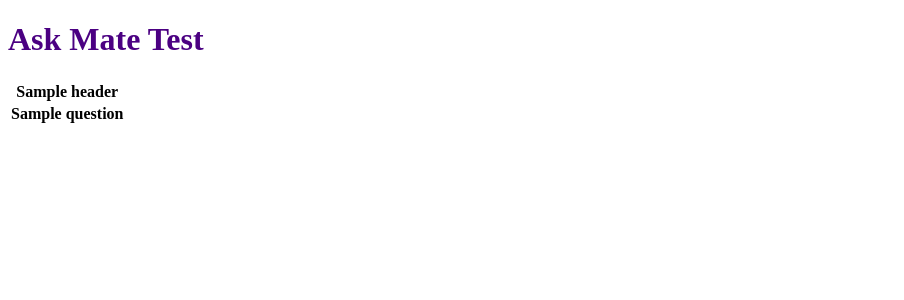
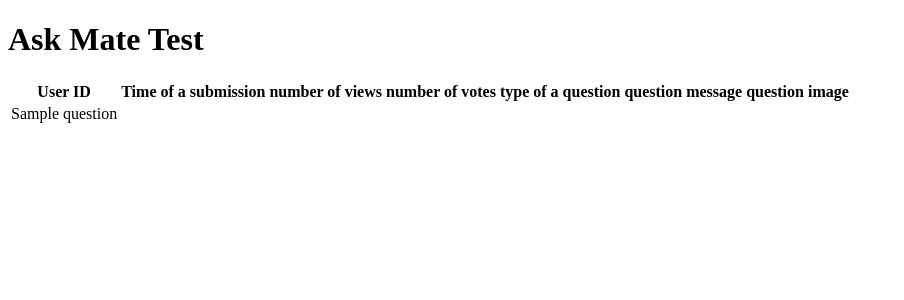
Before and after one commit to wezmiolem/Ask-Mate, a Flask app: template templates/index.html in a window 1280 px wide. Shown: the top 300 px of the page, without its empty margins (0-904 px from the left). Run offline with Flask 2, Linux system fonts and the light colour scheme; the template is opened without the code that fills it: most values are stand-ins (such as "Sample title", 1, 10 or a date in 2020); lists and menus that the app fills with data are empty.

Commit message:
index.html added sort table option as function for header values

```diff
--- a/static/css/styles.css
+++ b/static/css/styles.css
@@ -1,3 +1,14 @@
-h1 {
-  color: indigo;
-}
+/*table th {background-color: #a5bfd0}*/
+/*td {color: #3A7734}*/
+/*th {color: chartreuse}*/
+/*h2 {color: aqua;}*/
+/*title {color: #9C1A1C}*/
+/*table {*/
+/*  width: 100%;*/
+/*  background-color: #FFFFFF;*/
+/*  border-collapse: collapse;*/
+/*  border-width: 2px;*/
+/*  border-color: #7EA8F8;*/
+/*  border-style: solid;*/
+/*  color: #000000;*/
+/*}*/
--- a/templates/index.html
+++ b/templates/index.html
@@ -4,32 +4,90 @@
     <meta charset="UTF-8">
     <title>Ask Mate</title>
     <link rel="stylesheet" href="{{ url_for('static', filename='css/styles.css') }}">
+
 </head>
 <body>
 
-<h1>Ask Mate Test</h1>
-    <table>
+    <h1> Ask Mate Test</h1>
+    <table id="myTable">
         <thead>
             <tr>
-                {% for header in headers %}
-                    <th>
-                        {{ header }}
-                    </th>
-                {% endfor %}
+                        <th onclick="sortTable(0)">User ID</th>
+                        <th onclick="sortTable(1)">Time of a submission</th>
+                        <th onclick="sortTable(2)">number of views</th>
+                        <th onclick="sortTable(3)">number of votes</th>
+                        <th onclick="sortTable(4)">type of a question</th>
+                        <th onclick="sortTable(5)">question message</th>
+                        <th onclick="sortTable(6)">question image</th>
             </tr>
         </thead>
         <tbody>
             {% for question in questions %}
                 <tr>
                     {% for key in question_keys %}
-                        <th>
+                        <td>
                             {{ question[key] }}
-                        </th>
+                        </td>
                     {% endfor %}
                 </tr>
             {% endfor %}
         </tbody>
     </table>
-
+<script>
+function sortTable(n) {
+    let table, rows, switching, i, x, y, shouldSwitch, dir, switchcount = 0;
+    table = document.getElementById("myTable");
+  switching = true;
+  //Set the sorting direction to ascending:
+  dir = "asc";
+  /*Make a loop that will continue until
+  no switching has been done:*/
+  while (switching) {
+    //start by saying: no switching is done:
+    switching = false;
+    rows = table.rows;
+    /*Loop through all table rows (except the
+    first, which contains table headers):*/
+    for (i = 1; i < (rows.length - 1); i++) {
+      //start by saying there should be no switching:
+      shouldSwitch = false;
+      /*Get the two elements you want to compare,
+      one from current row and one from the next:*/
+      x = rows[i].getElementsByTagName("TD")[n];
+      y = rows[i + 1].getElementsByTagName("TD")[n];
+      /*check if the two rows should switch place,
+      based on the direction, asc or desc:*/
+      if (dir === "asc") {
+        if (x.innerHTML.toLowerCase() > y.innerHTML.toLowerCase()) {
+          //if so, mark as a switch and break the loop:
+          shouldSwitch= true;
+          break;
+        }
+      } else if (dir === "desc") {
+        if (x.innerHTML.toLowerCase() < y.innerHTML.toLowerCase()) {
+          //if so, mark as a switch and break the loop:
+          shouldSwitch = true;
+          break;
+        }
+      }
+    }
+    if (shouldSwitch) {
+      /*If a switch has been marked, make the switch
+      and mark that a switch has been done:*/
+      rows[i].parentNode.insertBefore(rows[i + 1], rows[i]);
+      switching = true;
+      //Each time a switch is done, increase this count by 1:
+      switchcount ++;
+    } else {
+      /*If no switching has been done AND the direction is "asc",
+      set the direction to "desc" and run the while loop again.*/
+      if (switchcount === 0 && dir === "asc") {
+        dir = "desc";
+        switching = true;
+      }
+    }
+  }
+}
+</script>
 </body>
 </html>
```
